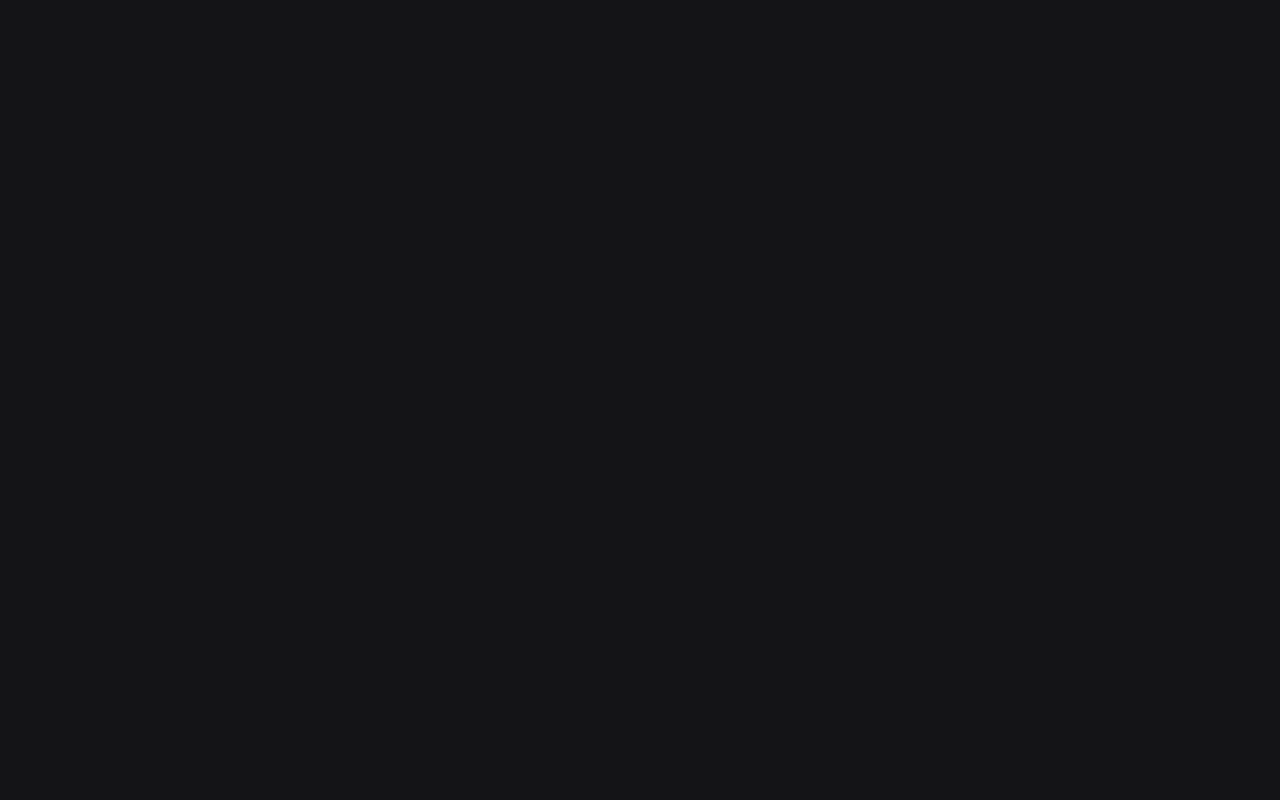
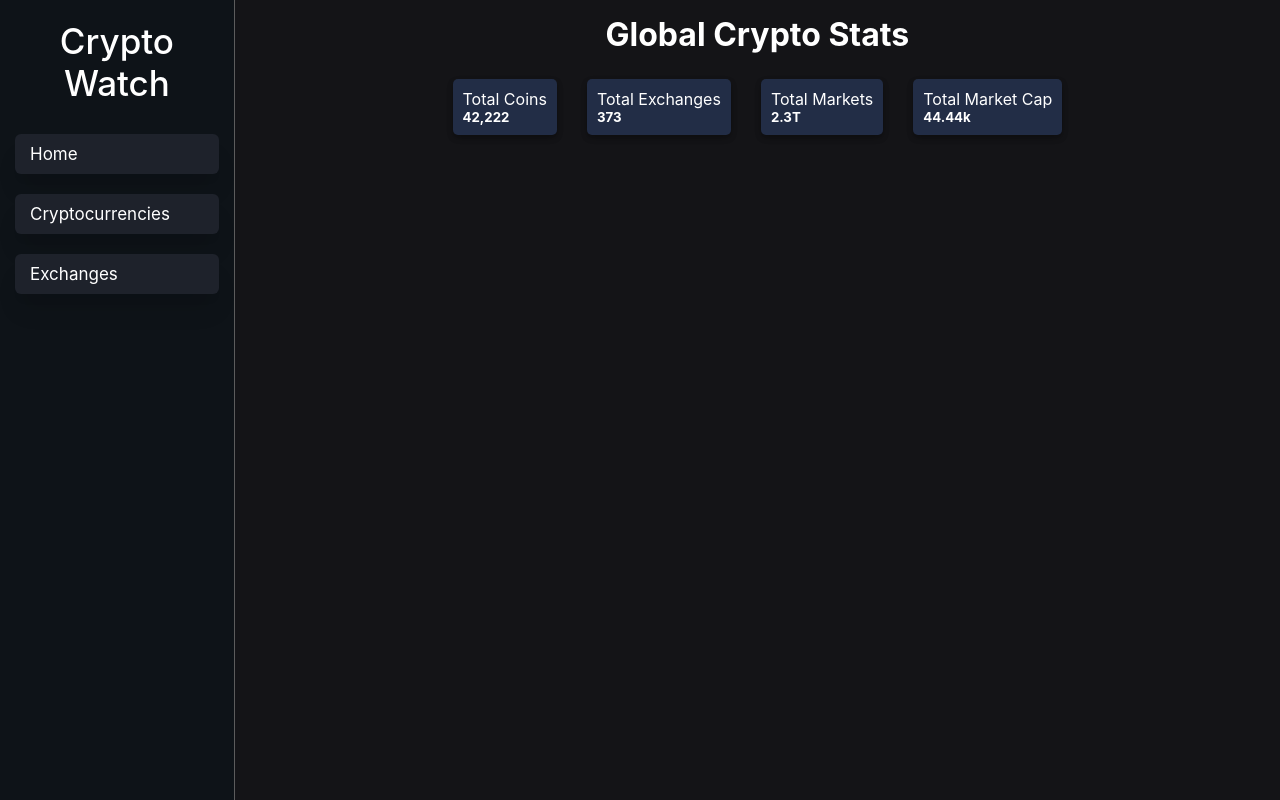
Before and after one commit to cedricheijlman/cryptoWatchNextJs, a Next.js app: page / in a window 1280 px wide. Before the commit this address had no page. Built offline with nearby package versions, Linux system fonts and the light colour scheme.

Commit message:
infocontainer global stats crypto

```diff
--- a/next.config.js
+++ b/next.config.js
@@ -1,6 +1,6 @@
 /** @type {import('next').NextConfig} */
 const nextConfig = {
   reactStrictMode: true,
-}
+};
 
-module.exports = nextConfig
+module.exports = nextConfig;
--- a/pages/index.js
+++ b/pages/index.js
@@ -4,29 +4,30 @@ import Image from "next/image";
 import { useEffect } from "react";
 import styles from "../styles/Home.module.css";
 
-export default function Home({ data }) {
-  console.log(data);
+export default function Home() {
   return (
     <div className={styles.container}>
-      <div>
-        <h1>All Cryptocurrencies</h1>
+      <div className={styles.title}>
+        <h1>Global Crypto Stats</h1>
+      </div>
+      <div className={styles.globalContainer}>
+        <div className={styles.infoContainer}>
+          <p>Total Coins</p>
+          <h5>42,222</h5>
+        </div>
+        <div className={styles.infoContainer}>
+          <p>Total Exchanges</p>
+          <h5>373</h5>
+        </div>
+        <div className={styles.infoContainer}>
+          <p>Total Markets</p>
+          <h5>2.3T</h5>
+        </div>
+        <div className={styles.infoContainer}>
+          <p>Total Market Cap</p>
+          <h5>44.44k</h5>
+        </div>
       </div>
     </div>
   );
 }
-
-export async function getStaticProps(context) {
-  try {
-    const result = await axios.get(
-      "https://jsonplaceholder.typicode.com/todos/1"
-    );
-    const data = result.data;
-    return {
-      props: {
-        data: data,
-      },
-    };
-  } catch (error) {
-    return { notFound: true };
-  }
-}
--- a/styles/Home.module.css
+++ b/styles/Home.module.css
@@ -1,4 +1,25 @@
 .container {
+  padding: 15px;
+  color: white;
+  display: flex;
+  flex-direction: column;
+  align-items: center;
+}
+
+.globalContainer {
+  display: flex;
+  justify-content: center;
+  width: 100%;
+}
+
+.title {
+  margin-bottom: 25px;
+}
+
+.infoContainer {
+  margin: 0 15px;
+  background-color: rgb(34, 45, 70);
   padding: 10px;
-  color: white;
+  border-radius: 5px;
+  box-shadow: rgba(0, 0, 0, 0.16) 0px 3px 6px, rgba(0, 0, 0, 0.23) 0px 3px 6px;
 }
```
Also changed, not shown: 1 other file (tests, documents, lock files or other folders).
